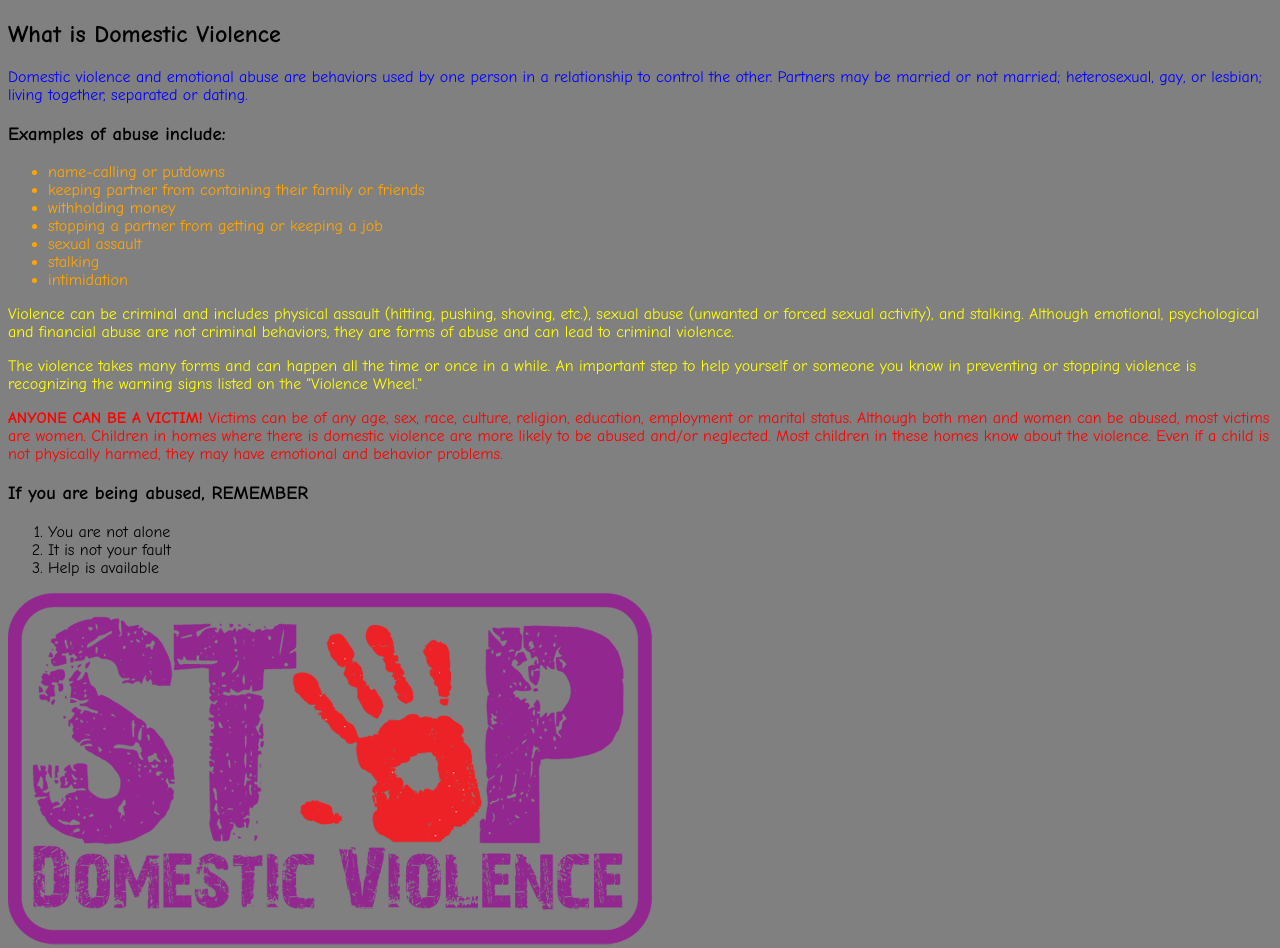
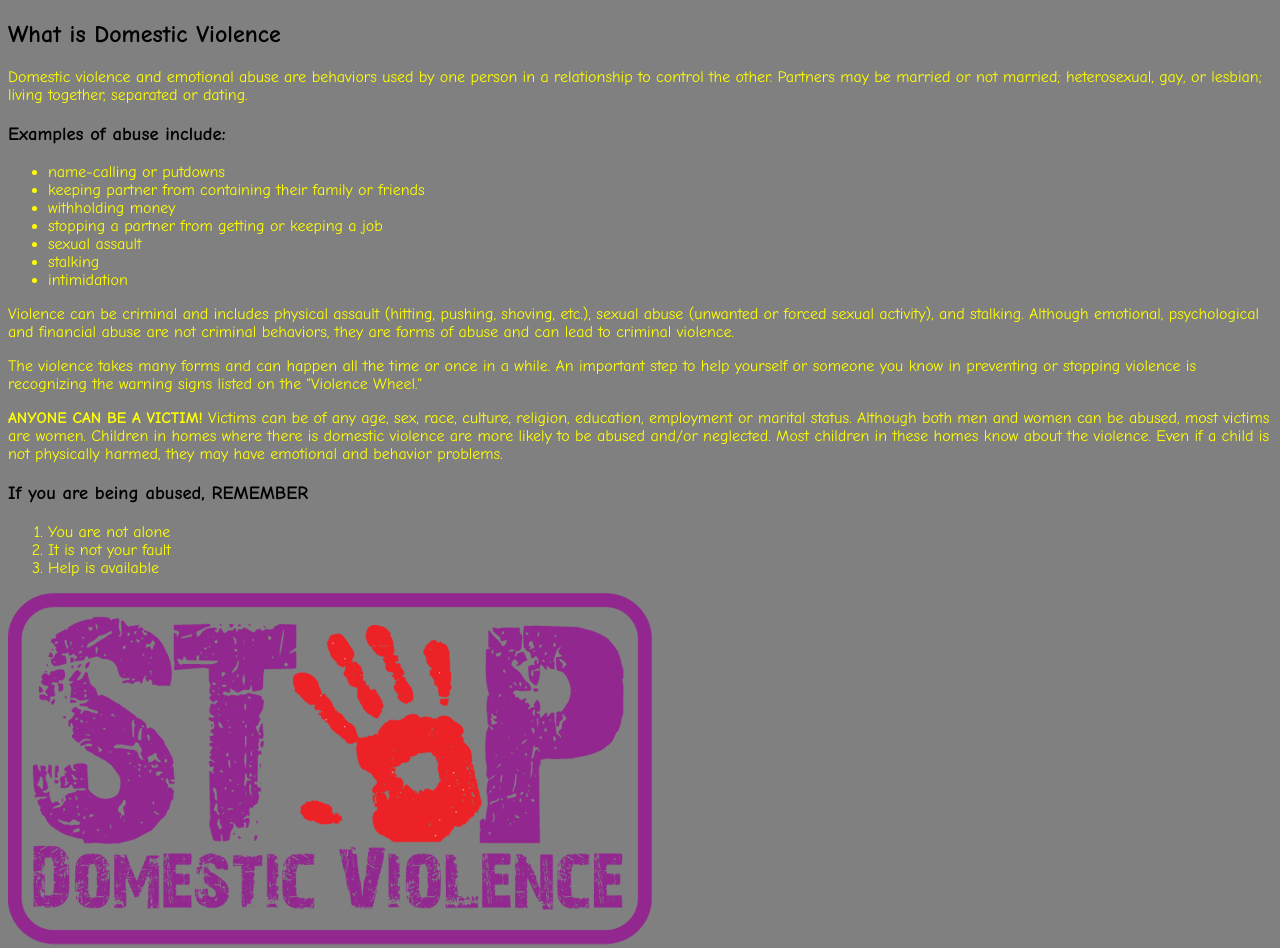
Before and after one commit to AdolfHitleer/Team4, a plain HTML site: page New Text Document (2).html in a window 1280 px wide. Drawn offline with Linux system fonts and the light colour scheme; files whose address does not match are found by name.

Commit message:
new font color

```diff
--- a/New Text Document (2).html
+++ b/New Text Document (2).html
@@ -8,10 +8,10 @@
     <body style="background-color: grey; font-family:comic sans ms,sans-serif">
 
 <h2>What is Domestic Violence</h2>
-<p><font color="blue">Domestic violence and emotional abuse are behaviors used by one person in a relationship to control the other. Partners may be married or not married; heterosexual, gay, or lesbian; living together, separated or dating.</font></p>
+<p><font color="yellow">Domestic violence and emotional abuse are behaviors used by one person in a relationship to control the other. Partners may be married or not married; heterosexual, gay, or lesbian; living together, separated or dating.</font></p>
 
 <h3>Examples of abuse include:</h3>
-<ul><font color="orange" >
+<ul><font color="yellow" >
    <li>name-calling or putdowns</li>
    <li>keeping partner from containing their family or friends</li>
    <li>withholding money</li>
@@ -24,14 +24,14 @@
 <p>The violence takes many forms and can happen all the time or once in a while. An important step to help yourself or someone you know in preventing or stopping violence is recognizing the warning signs listed on the "Violence Wheel."</font></p>
 
 
-<p><strong><font color="red">ANYONE CAN BE A VICTIM!</strong> Victims can be of any age, sex, race, culture, religion, education, employment or marital status. Although both men and women can be abused, most victims are women. Children in homes where there is domestic violence are more likely to be abused and/or neglected. Most children in these homes know about the violence. Even if a child is not physically harmed, they may have emotional and behavior problems.</font></p>
+<p><strong><font color="yellow">ANYONE CAN BE A VICTIM!</strong> Victims can be of any age, sex, race, culture, religion, education, employment or marital status. Although both men and women can be abused, most victims are women. Children in homes where there is domestic violence are more likely to be abused and/or neglected. Most children in these homes know about the violence. Even if a child is not physically harmed, they may have emotional and behavior problems.</p></font>
 
 
 <h3>If you are being abused, REMEMBER</h3>
 
 <ol>
- <li>You are not alone</li>
+ <font color="yellow"><li>You are not alone</li>
  <li>It is not your fault</li>
- <li>Help is available</li>
+ <li>Help is available</li></font>
 </ol>
 <img src="images/untitled.png">
```
